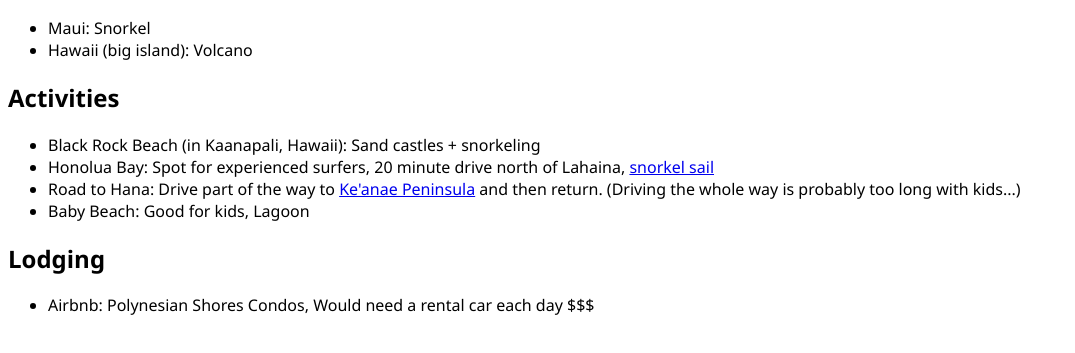
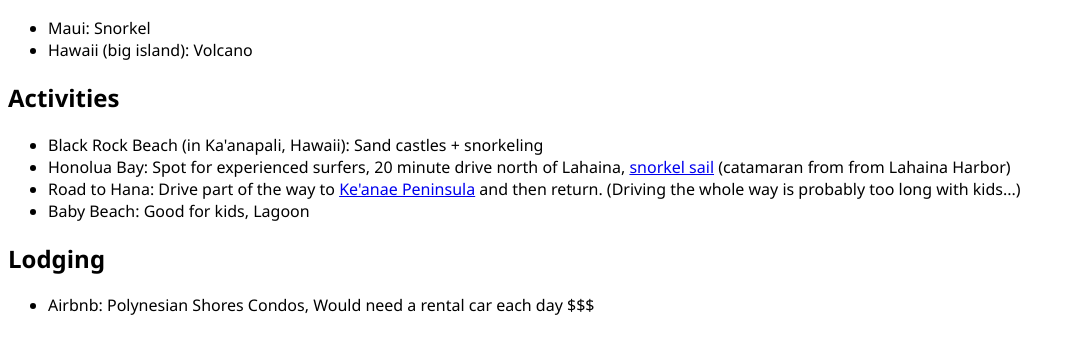
Before and after one commit to sef-ninja/sef-ninja.github.io, a plain HTML site: page hawaii/notes.html in a window 1280 px wide. Shown: the part 161-514 px from the top of the page, without its empty margins (0-1075 px from the left). Drawn offline with Linux system fonts and the light colour scheme.

Commit message:
Updated Hawaii notes

```diff
--- a/hawaii/notes.html
+++ b/hawaii/notes.html
@@ -19,8 +19,8 @@
 
     <h2>Activities</h2>
     <ul>
-      <li>Black Rock Beach (in Kaanapali, Hawaii): Sand castles + snorkeling</li>
-      <li>Honolua Bay: Spot for experienced surfers, 20 minute drive north of Lahaina, <a href="https://www.pacificwhale.org/cruises/maui-snorkel/">snorkel sail</a></li>
+      <li>Black Rock Beach (in Ka'anapali, Hawaii): Sand castles + snorkeling</li>
+      <li>Honolua Bay: Spot for experienced surfers, 20 minute drive north of Lahaina, <a href="https://www.pacificwhale.org/cruises/maui-snorkel/">snorkel sail</a> (catamaran from from Lahaina Harbor)</li>
       <li>Road to Hana: Drive part of the way to <a href="https://www.youtube.com/watch?v=5E87wWYJTQQ">Ke'anae Peninsula</a> and then return.  (Driving the whole way is probably too long with kids...)</li>
       <li>Baby Beach: Good for kids, Lagoon</li>
     </ul>
```
